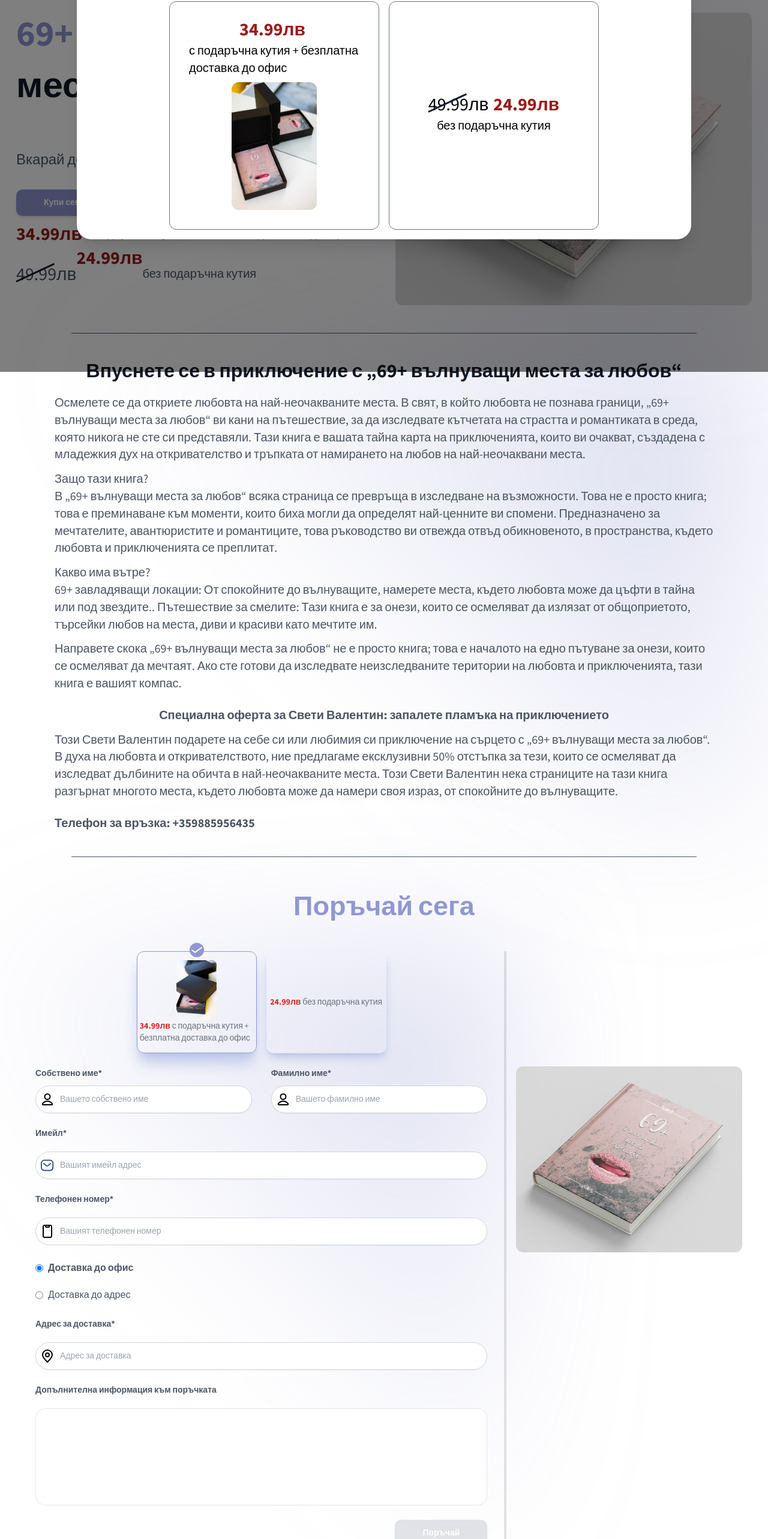
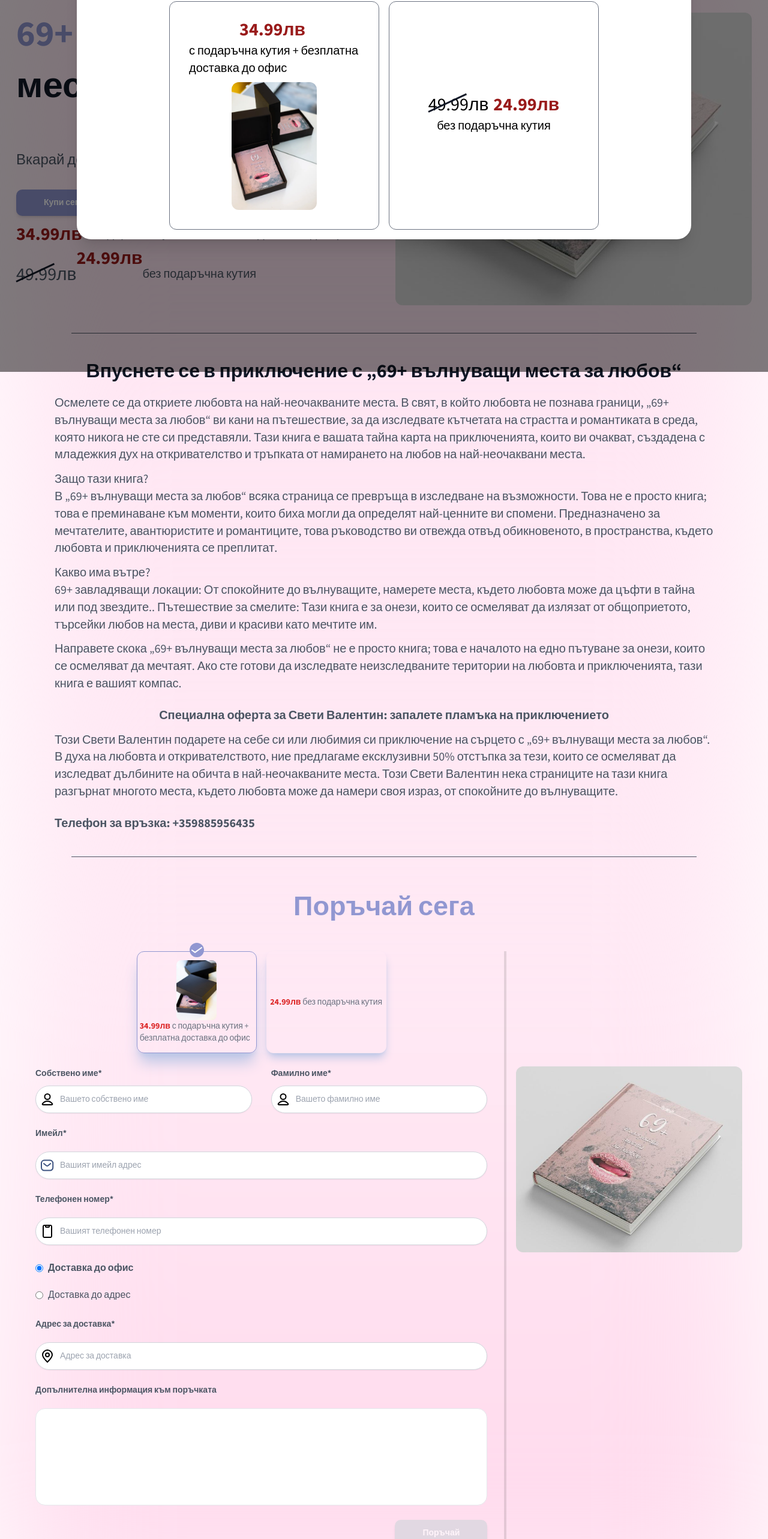
Before and after one commit to antoanparashkevov/book-nextjs, a Next.js app: page / in a window 1280 px wide. Shown: the part 180-2746 px from the top of the page at 60% size. Built offline with nearby package versions, Linux system fonts and the light colour scheme.

Commit message:
Modify the linear gradient and expand it to the whole page

```diff
--- a/src/app/layout.tsx
+++ b/src/app/layout.tsx
@@ -1,10 +1,11 @@
+import React from "react";
 import type { Metadata } from "next";
 import { Source_Sans_3 } from "next/font/google";
 
 import "../styles/globals.css";
 
 import TheHeader from "@/components/layout/TheHeader";
-import React from "react";
+import LinearGradient from "@/components/UI/LinearGradient";
 
 const source_sans_3 = Source_Sans_3({
 	weight: ["400", "600", "700"],
@@ -32,7 +33,8 @@ export default function RootLayout({
 			lang='bg'
 			className={`${source_sans_3.variable} font-sans`}
 		>
-			<body className="min-w-[360px] w-full min-h-screen flex flex-col text-main text-base">
+			<body className="relative min-w-[360px] w-full min-h-screen flex flex-col text-main text-base">
+				<LinearGradient/>
 				<div id="backdrop" />
 				<div id="overlay" />
 				<header className="container flex w-full min-h-[130px] mb-16">
--- a/src/components/UI/ContactForm.tsx
+++ b/src/components/UI/ContactForm.tsx
@@ -20,7 +20,6 @@ import BookCover from '../../../public/images/book_cover.jpg';
 import GiftBoxImage from '../../../public/images/gift_box_new_2.webp';
 
 import useFetchMultipleEndpoints from "@/hooks/useFetchMultipleEndpoints";
-import LinearGradient from "@/components/UI/LinearGradient";
 
 const ContactForm: React.FC = () => {
     const [selectedOffer, setSelectedOffer] = useState<string>('gift');
@@ -147,9 +146,8 @@ const ContactForm: React.FC = () => {
             <section className="grid grid-cols-1 lg:grid-cols-3 gap-y-12 w-full">
                 <form
                     onSubmit={handleFormSubmission}
-                    className="relative grid grid-cols-1 md:grid-cols-2 lg:col-span-2 gap-x-8 gap-y-6 px-6 lg:px-8"
+                    className="grid grid-cols-1 md:grid-cols-2 lg:col-span-2 gap-x-8 gap-y-6 px-6 lg:px-8"
                 >
-                    <LinearGradient/>
                     <fieldset className="flex flex-wrap justify-center items-center gap-4 md:col-span-2">
 
                         <RadioButton
--- a/src/components/UI/LinearGradient.tsx
+++ b/src/components/UI/LinearGradient.tsx
@@ -3,10 +3,9 @@ import React from "react";
 const LinearGradient: React.FC<{ className?: string }> = ({ className }) => {
 	return (
 		<div
-			className={`absolute -z-10 pointer-events-none inset-0 ${className}`}
+			className={`absolute inset-0 -z-10 pointer-events-none ${className}`}
 			style={{
-				background:
-					"linear-gradient(226deg, #9197d1 -90%, rgba(255, 157, 1, 0.00) 60%)",
+				background: 'linear-gradient(0deg,rgba(255, 206, 231, 0.8) 0%, rgba(255, 228, 242, 0.8) 35%, rgba(255, 168, 213, 0.3) 100%)',
 				filter: "blur(120px)"
 			}}
 		/>
--- a/src/components/sections/DescriptionSection.tsx
+++ b/src/components/sections/DescriptionSection.tsx
@@ -1,11 +1,9 @@
 import React from "react";
-import LinearGradient from "@/components/UI/LinearGradient";
 
 const DescriptionSection: React.FC = () => {
 
     return (
-        <section className='relative container-sm flex flex-col justify-center items-center w-full lg:px-16'>
-            <LinearGradient/>
+        <section className='container-sm flex flex-col justify-center items-center w-full lg:px-16'>
             <h2 className='text-center mb-4'>Впуснете се в приключение с „69+ вълнуващи места за любов“</h2>
             <p className='mb-3'>
                 Осмелете се да откриете любовта на най-неочакваните места.
--- a/src/components/sections/HeroSection.tsx
+++ b/src/components/sections/HeroSection.tsx
@@ -3,12 +3,10 @@ import Image from "next/image";
 import Link from "next/link";
 
 import BookCover from "../../../public/images/book_cover.jpg";
-import LinearGradient from "../UI/LinearGradient";
 
 const HeroSection: React.FC = () => {
 	return (
 		<section className="relative lg:flex lg:gap-x-14 lg:items-center w-full max-lg:mb-40">
-			<LinearGradient className="top-8 right-0" />
 			<div className="flex flex-col items-start lg:flex-shrink-0 max-w-[36rem] w-full lg:mb-8 max-lg:p-4">
 				<h1 className="text-xl lg:text-2xl mb-16 animate-showContent">
 					<span className="text-purple-500">69+</span>&nbsp;Вълнуващи места за
```
